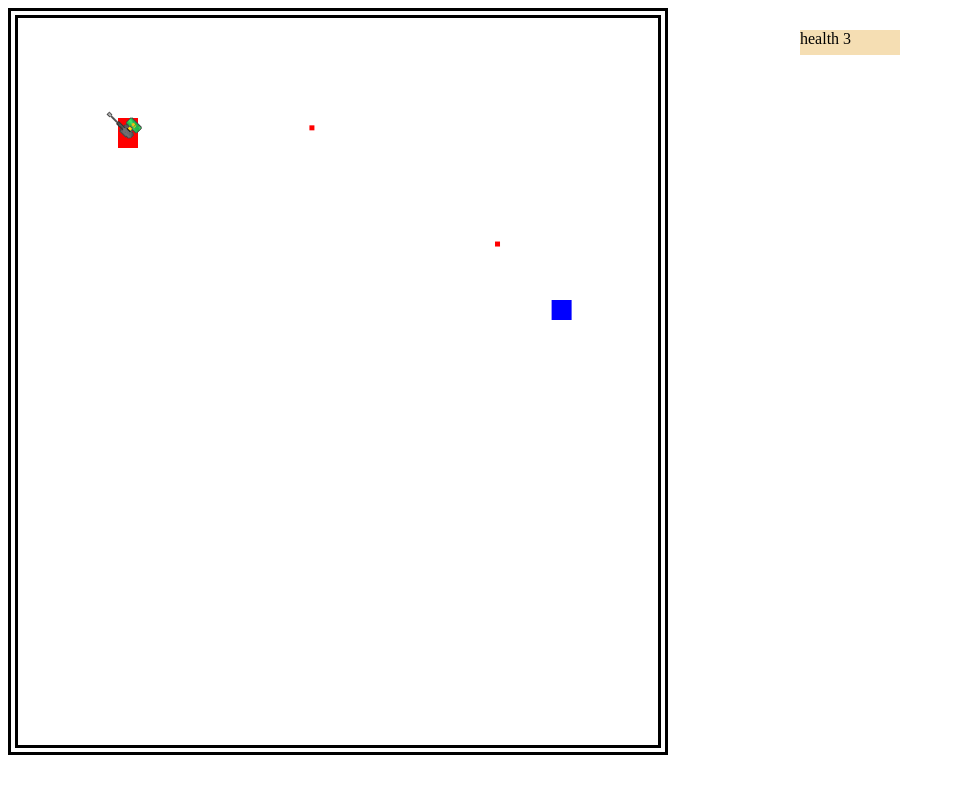
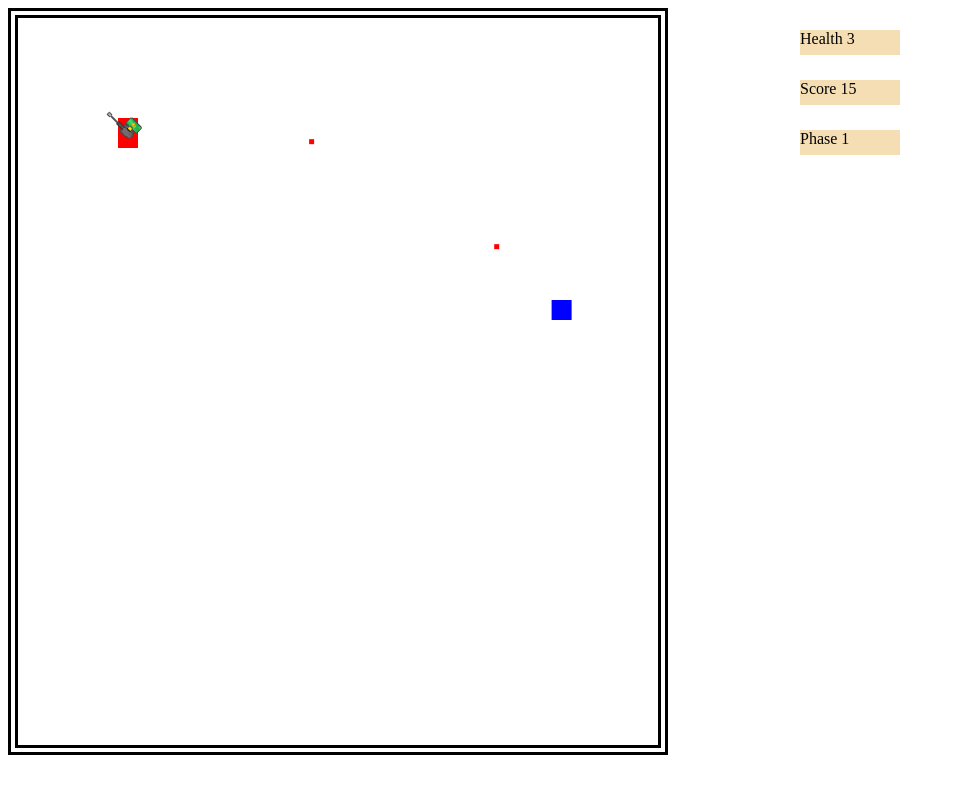
Before and after one commit to SebastianoDeCapre/CanvasGame, a plain HTML site: page index.html in a window 1280 px wide. Shown: the whole page, without its empty margins (0-955 px from the left). Drawn offline with Linux system fonts and the light colour scheme.

Commit message:
new pach v.0.2.1

```diff
--- a/index.html
+++ b/index.html
@@ -13,6 +13,9 @@
     <button id="resetButton"> GAME OVER! RESET?</button>
     <div id="health-display"></div>
     <div id="immunity-display">Immunity</div>
+    <div id="score-display"></div>
+    <div id="phase-display"></div>
+    <div id="boss-display"></div>
     <script src="javaaa.js" ></script>
 </body>
 </html>
--- a/javaaa.js
+++ b/javaaa.js
@@ -51,10 +51,10 @@ let purpleHeight = 100;
 
 //*** simple enemy ***//
 
-let enemyY = 40;
+let enemyY = 5;
 let enemyWidth = 30;
 let enemyHeight = 30;
-let enemyX = 20;
+let enemyX = 0;
 
 //** Enemy projectile varibels */
 let enemyLaserX = 0;
@@ -70,7 +70,7 @@ let lasers = []
 function enemyMovement(enemyX) {
   if (enemyX >= 750) {
     speed = -2;
-  } else if (enemyX <= 20) {
+  } else if (enemyX <= 5) {
     speed = 2
   }
 
@@ -104,8 +104,8 @@ enemies = []
 
 function createShooterBullet(shooter) {
   const bulletSpeed = 3;
-  const deltaX = playerX - shooter.x;
-  const deltaY = playerY - shooter.y;
+  const deltaX = playerX + 7.5 - shooter.x;
+  const deltaY = playerY + 25 - shooter.y;
   const angle = Math.atan2(deltaY, deltaX);
   const projectileDX = bulletSpeed * Math.cos(angle);
   const projectileDY = bulletSpeed * Math.sin(angle);
@@ -205,6 +205,29 @@ function enemyCollisionCheck() {
     });
   });
 }
+
+let enemyHp = 20;
+
+function bossCollisionCheck() {
+  bullets.forEach((bullet, bulletIndex) => {
+      if (
+        bullet.projectileX < enemyX + enemyWidth &&
+        bullet.projectileX + projectileSize > enemyX &&
+        bullet.projectileY < enemyY + enemyHeight &&
+        bullet.projectileY + projectileSize > enemyY && boss === true && bullet.isPlayerBullet === true
+      ) {
+        // Collision detected with player's bullet
+          bullets.splice(bulletIndex, 1);
+          enemyHp--
+          if (enemyHp <= 0) {
+            boss = false
+            enemyHp = 20
+            health++
+        }
+      }
+    });
+  }
+
 
 
 
@@ -438,11 +461,19 @@ phase = 1
 
 frameTimer = 0
 
+points = 0;
+
 let resetButton = document.getElementById("resetButton")
 
 let healthDisplay = document.getElementById("health-display");
 
 let immunityDisplay = document.getElementById("immunity-display");
+
+let scoreDisplay = document.getElementById("score-display");
+
+let phaseDisplay = document.getElementById("phase-display");
+
+let bossDisplay = document.getElementById("boss-display");
 
 
 // -------------------------------------
@@ -479,7 +510,7 @@ function animate() {
       createEnemyLaser(enemyX, enemyY)
       GapCounter += 3
     } else if (GapCounter >= 500 && GapCounter < 600) {
-      GapCounter += 7
+      GapCounter += 4
     } else if (GapCounter >= 600) {
       GapCounter = 0
     }
@@ -517,7 +548,11 @@ function animate() {
     for (let index = 0; index < bullets.length; index++) {
       bullets[index].projectileX += bullets[index].projectileDX
       bullets[index].projectileY += bullets[index].projectileDY
+      if (bullets[index].isPlayerBullet) {
+        c.fillStyle = 'blue';
+      }
       c.fillRect(bullets[index].projectileX - projectileSize / 2, bullets[index].projectileY - projectileSize / 2, projectileSize, projectileSize);
+      c.fillStyle = 'red';
       if (bullets[index].projectileY > gameCanvas.height || bullets[index].projectileY < 0 || bullets[index].projectileX > gameCanvas.width || bullets[index].projectileX < 0 ) {
           bullets.splice(index, 1);
       }
@@ -640,10 +675,10 @@ function animate() {
       phase += 1
       if (boss === false) {
         boss = true
-      } else {
-        boss = false
       }
     }
+
+    bossCollisionCheck()
 
 
 
@@ -682,13 +717,30 @@ function animate() {
   console.log(phase)
   console.log(frameTimer)
 
-  healthDisplay.innerHTML = "health " + (health + 1);
+  healthDisplay.innerHTML = "Health " + (health + 1);
+
+  scoreDisplay.innerHTML = "Score " + points;
+
+  phaseDisplay.innerHTML = "Phase " + phase;
+
+
+  if (boss === true) {
+    bossDisplay.innerHTML = "Boss Health " + enemyHp;
+    bossDisplay.style.display = "block";
+  } else {
+    bossDisplay.style.display = "none";
+  }
 
   if (immunity === true) {
     immunityDisplay.style.display = "block";
   } else {
     immunityDisplay.style.display = "none";
   }
+
+  if (frameTimer % 20 === 0) {
+    points += 1
+  }
+
 
 
 
--- a/style.css
+++ b/style.css
@@ -37,7 +37,37 @@
     width: 100px;
     height: 25px;
     left:800px;
-    top: 80px;
+    top: 180px;
     background-color: wheat;
     display: none;
 }
+
+#score-display {
+    position: absolute;
+    width: 100px;
+    height: 25px;
+    left:800px;
+    top: 80px;
+    background-color: wheat;
+    display: block;
+}
+
+#phase-display {
+    position: absolute;
+    width: 100px;
+    height: 25px;
+    left:800px;
+    top: 130px;
+    background-color: wheat;
+    display: block;
+}
+
+#boss-display {
+    position: absolute;
+    width: 100px;
+    height: 25px;
+    left:800px;
+    top: 230px;
+    background-color: wheat;
+    display: none;
+}
```
